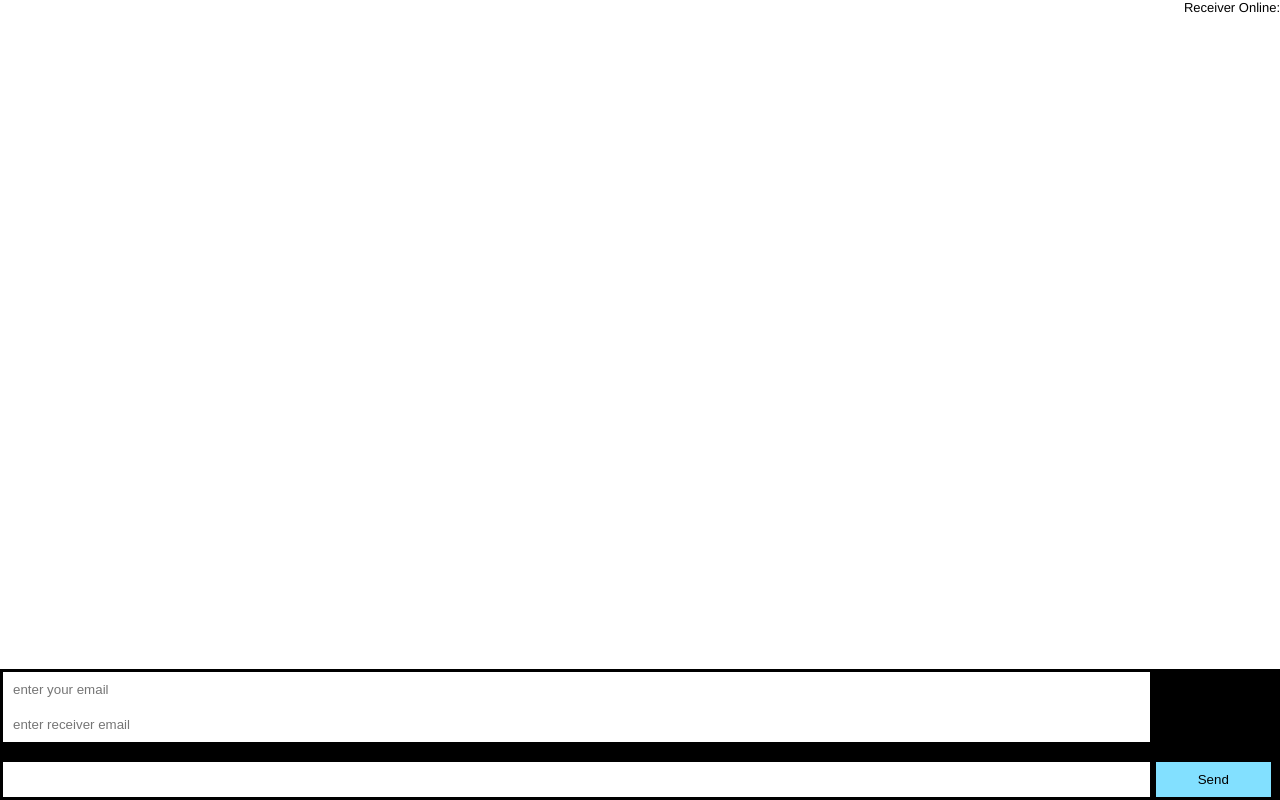
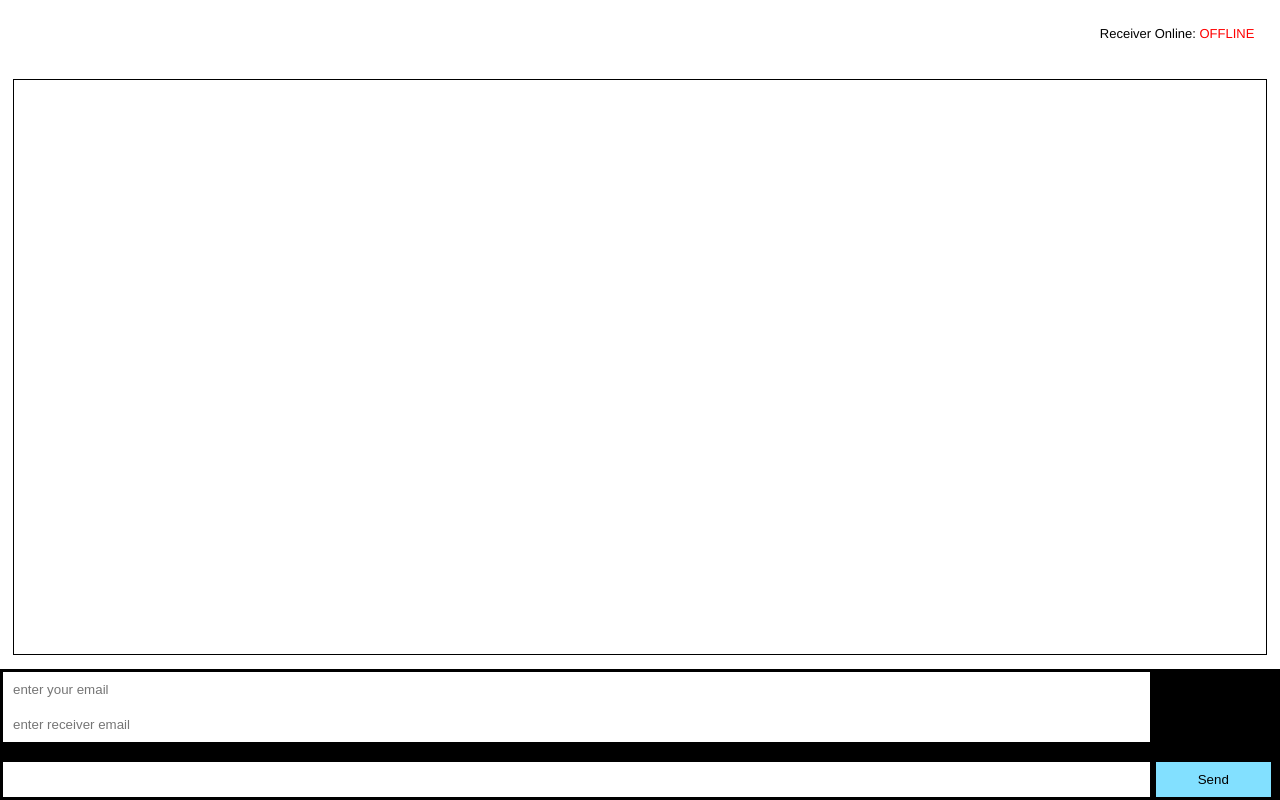
Before and after one commit to gopinathshiva/socket.io-private-learning, a website: page index.html in a window 1280 px wide. Drawn offline with nearby package versions, Linux system fonts and the light colour scheme; no server answers.

Commit message:
css changes

```diff
--- a/index.html
+++ b/index.html
@@ -8,17 +8,54 @@
       form { background: #000; padding: 3px; position: fixed; bottom: 0; width: 100%; }
       form input { border: 0; padding: 10px; width: 90%; margin-right: .5%; }
       form button { width: 9%; background: rgb(130, 224, 255); border: none; padding: 10px; }
-      #messages { list-style-type: none; margin: 0; padding: 0; }
+      #messages {
+        list-style-type: none;
+        margin: 0;
+        padding: 5px;
+        position: absolute;
+        width: 100%;
+        bottom: 0;
+        overflow: auto;
+        height: 100%;
+      }
       #messages li { padding: 5px 10px; }
       #messages li:nth-child(odd) { background: #eee; }
       #user-typing{height: 20px;color: white;}
+      main{
+        position: fixed;
+        height: 72%;
+        border: 1px solid black;
+        width: 98%;
+        margin: 1%;
+        overflow: auto;
+      }
+      header{
+          padding: 2%;
+      }
+      #online-status{
+          color: red;
+          text-transform: uppercase;
+      }
+      #online-status.active{
+          color: green;
+      }
+      #message-container{
+          position: relative;
+          height: 100%;
+      }
     </style>
   </head>
   <body>
     <header>
-        <div style='text-align:right'>Receiver Online: <span id='online-status'></span></div>
+        <div style='text-align:right'>Receiver Online: <span id='online-status'>Offline</span></div>
     </header>
-    <ul id="messages"></ul>
+    <main>
+        <div id='message-container'>
+            <ul id="messages">
+            </ul>
+        </div>
+    </main>
+    <footer>
         <form action="">
             <input id='sender' type='email' placeholder='enter your email'>
             <span>&nbsp;</span>
@@ -26,6 +63,7 @@
           <p id='user-typing'></p>
           <input id="m" autocomplete="off" /><button>Send</button>
         </form>
+    </footer>
     <script src="/socket.io/socket.io.js"></script>
     <script src="//code.jquery.com/jquery-1.11.1.js"></script>
     <script>
@@ -75,6 +113,7 @@
               message:'user is typing'
             };
             socket.emit('user typing', data);
+            $('#messages').animate({ scrollTop: $('#messages').height() }, 1000);
       });
 
       var timeout;
@@ -98,11 +137,11 @@
       });
 
       socket.on('receiver connected',function(){
-          $('#online-status').text('online');
+          $('#online-status').addClass('active').text('online');
       });
 
       socket.on('receiver disconnected',function(){
-          $('#online-status').text('offline');
+          $('#online-status').removeClass('active').text('offline');
       });
     </script>
   </body>
--- a/package.json
+++ b/package.json
@@ -9,5 +9,4 @@
   "scripts":{
       "start": "node index.js"
   }
-
 }
```
Lines whose indentation alone changed are shown as unchanged.
